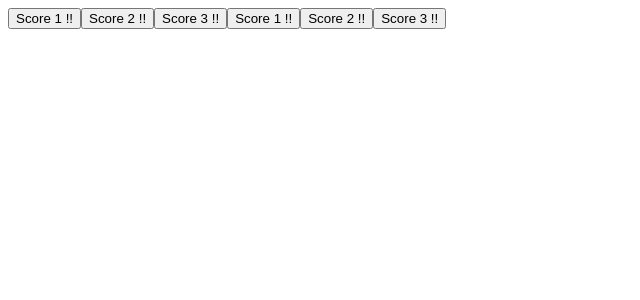
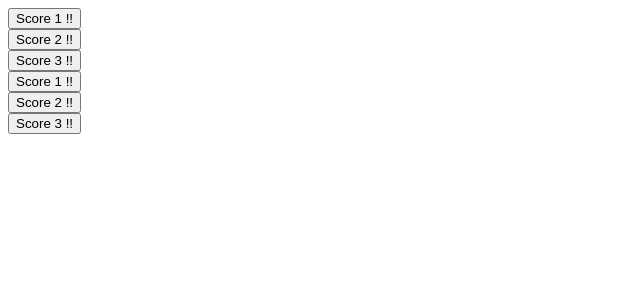
Before and after one commit to blancabigeriego/kata_score-keeper, an Angular app: page / in a window 1280 px wide. Shown: the top 300 px of the page, without its empty margins (0-640 px from the left). Built offline with nearby package versions, Linux system fonts and the light colour scheme.

Commit message:
iterate over variable to set the number of buttons

```diff
--- a/src/app/components/button/button.component.ts
+++ b/src/app/components/button/button.component.ts
@@ -5,10 +5,6 @@ import { Component, Input, OnInit } from "@angular/core";
   templateUrl: "./button.component.html",
   styleUrls: ["./button.component.scss"],
 })
-export class ButtonComponent implements OnInit {
+export class ButtonComponent {
   @Input() public config: number = 0;
-
-  ngOnInit(): void {
-    //this.config =
-  }
 }
--- a/src/app/components/team/team.component.html
+++ b/src/app/components/team/team.component.html
@@ -1,3 +1,3 @@
-<app-button [config]="1"></app-button>
-<app-button [config]="2"></app-button>
-<app-button [config]="3"></app-button>
+<div *ngFor="let number of numberOfButtonsAndPoints">
+  <app-button [config]="number"></app-button>
+</div>
--- a/src/app/components/team/team.component.ts
+++ b/src/app/components/team/team.component.ts
@@ -1,10 +1,10 @@
-import { Component } from '@angular/core';
+import { Component } from "@angular/core";
 
 @Component({
-  selector: 'app-team',
-  templateUrl: './team.component.html',
-  styleUrls: ['./team.component.scss']
+  selector: "app-team",
+  templateUrl: "./team.component.html",
+  styleUrls: ["./team.component.scss"],
 })
 export class TeamComponent {
-
+  public numberOfButtonsAndPoints: number[] = [1, 2, 3];
 }
```
